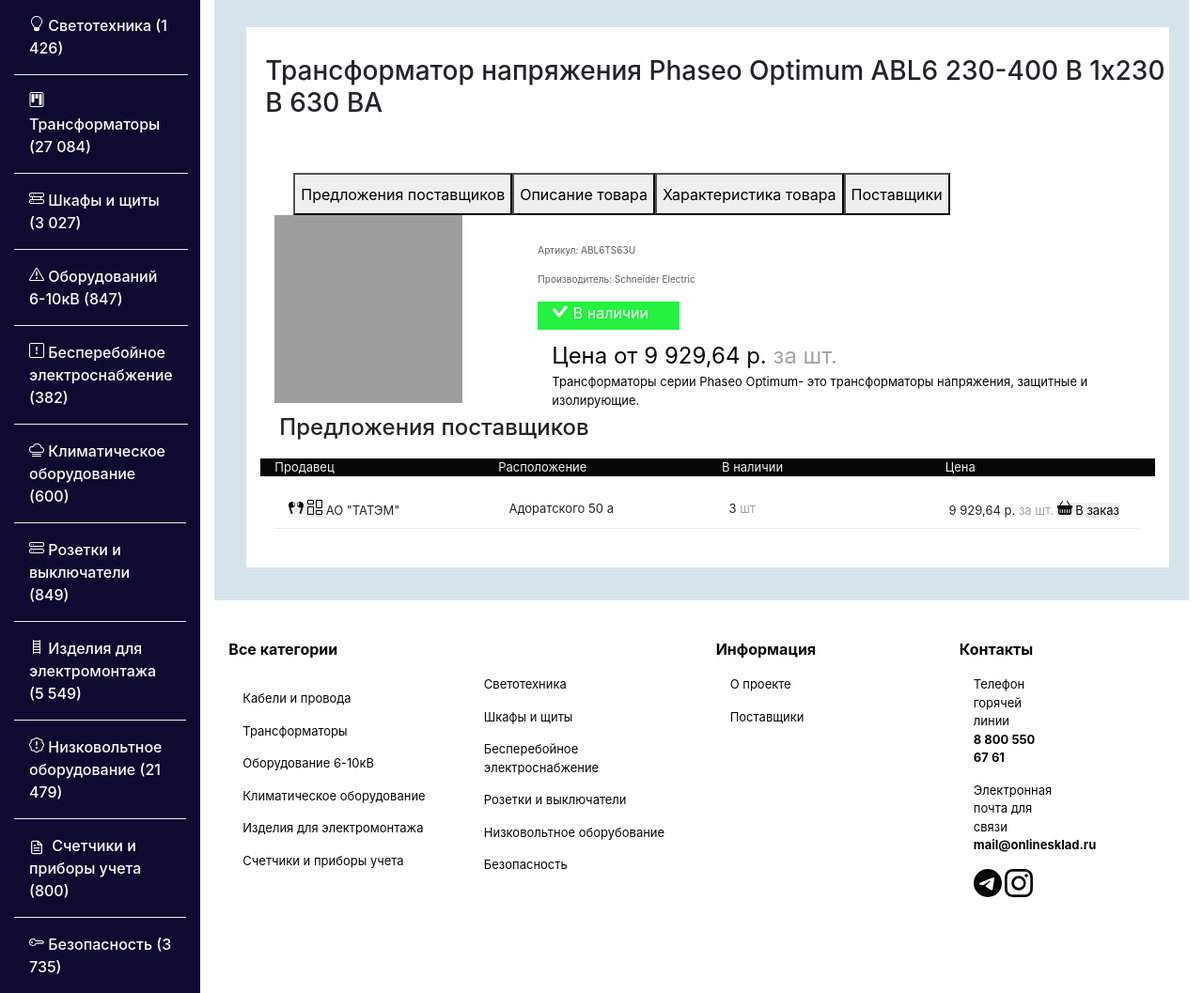
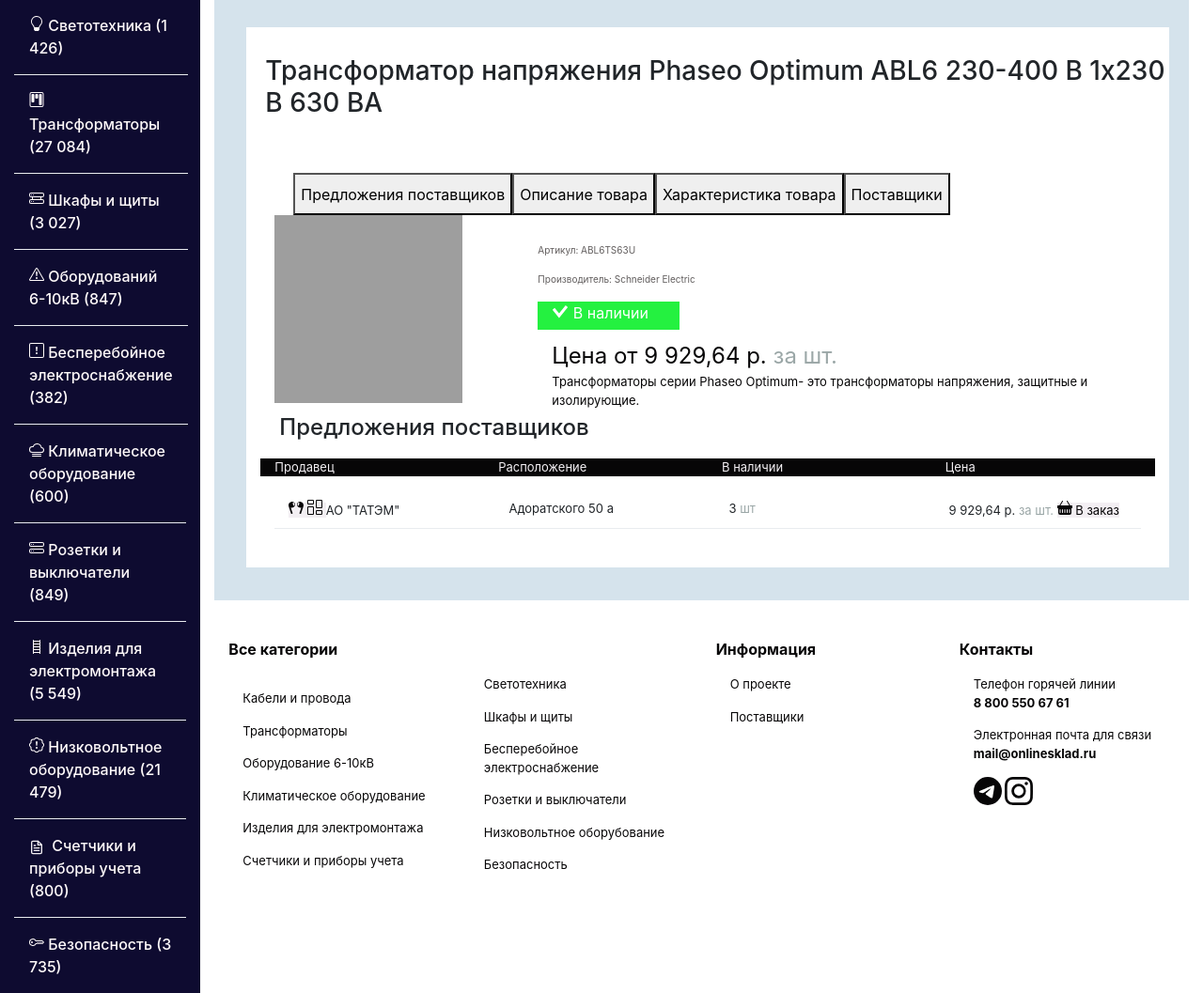
Before and after one commit to dollino/VolguWEB, a PHP site: page /index-1.html in a window 1280 px wide. Shown: the part 400-1457 px from the top of the page at 94% size. Run offline with PHP 8.4, Linux system fonts and the light colour scheme; some libraries are stand-ins or nearby versions; grey boxes are pictures that could not be loaded.

Commit message:
Add files via upload

```diff
--- a/веб 1 лаба/1laba.css
+++ b/веб 1 лаба/1laba.css
@@ -238,6 +238,6 @@
   color: #070607;
   font-size: small;
   padding-left: 0px;
-  width: 100px;
+  width: 250px;
 
 }
```
